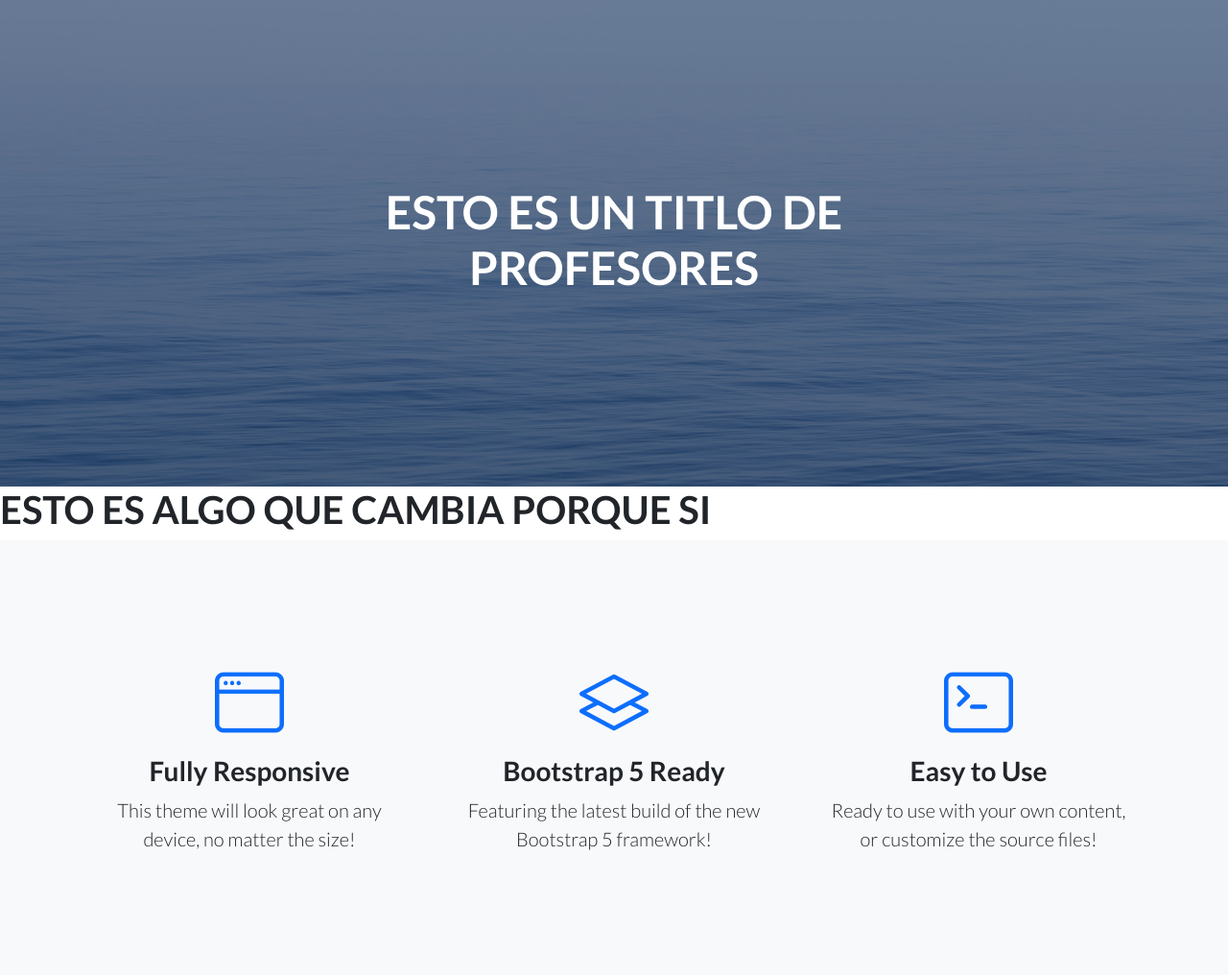
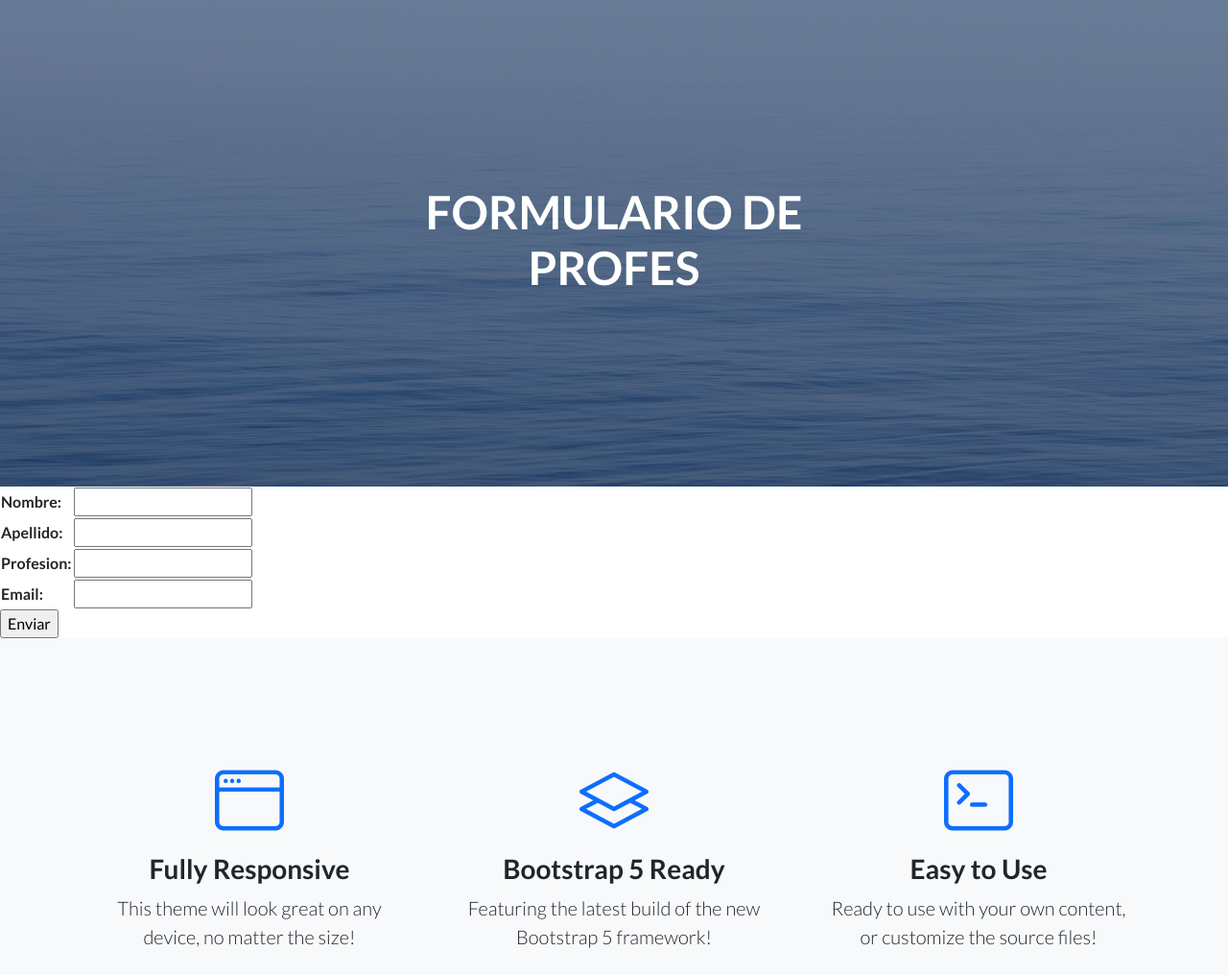
Before and after one commit to LucianoVazquezVargas/proyecto31105, a Django app: page /AppCoder/profesores/ in a window 1280 px wide. Shown: the part 66-1082 px from the top of the page at 96% size. Run offline with Django 4.2, Linux system fonts and the light colour scheme; some libraries are stand-ins or nearby versions.

Commit message:
problema clase 21

```diff
--- /dev/null
+++ b/coder/AppCoder/forms.py
@@ -0,0 +1,11 @@
+from django import forms
+
+class CursoForm(forms.Form):
+    nombre= forms.CharField(max_length=50)
+    comision=forms.IntegerField()
+
+class ProfeForm(forms.Form):
+    nombre=forms.CharField(max_length=50)
+    apellido=forms.CharField(max_length=50)
+    profesion=forms.CharField(max_length=50)
+    email=forms.EmailField()
--- a/coder/AppCoder/templates/AppCoder/profesores.html
+++ b/coder/AppCoder/templates/AppCoder/profesores.html
@@ -2,9 +2,15 @@
 {% load static %}
 
 {% block titulo %}
-<h1>ESTO ES UN TITLO DE PROFESORES</h1>
+<h1>FORMULARIO DE PROFES</h1>
 {% endblock %}
 
 {% block contenido_que_cambia %}
-<h1>ESTO ES ALGO QUE CAMBIA PORQUE SI</h1>
+<form action="{% url 'profesores' %}" method="POST"> {% csrf_token %}
+
+    <table>
+        {{ formulario.as_table }}
+    </table>
+    <input type="submit" value="Enviar">
+</form>
 {% endblock %}
--- a/coder/AppCoder/urls.py
+++ b/coder/AppCoder/urls.py
@@ -2,11 +2,12 @@ from django.urls import path
 from AppCoder.views import *
 
 urlpatterns = [
-    path("curso/",curso,name="curso"),
     path("",inicio,name="inicio"),
     path("cursos/",cursos,name="cursos"),
     path("estudiantes/",estudiantes,name="estudiantes"),
     path("profesores/",profesores,name="profesores"),
     path("entregables/",entregables,name="entregables"),
+    path("busquedaComision/",busquedaComision,name="busquedaComision"),
+    path("buscar/",buscar,name="buscar"),
 
 ]
--- a/coder/AppCoder/views.py
+++ b/coder/AppCoder/views.py
@@ -1,12 +1,7 @@
 from django.shortcuts import render
 from django.http import HttpResponse
-from .models import Curso
-
-def curso(request):
-    curso=Curso(nombre="Python",comision=31105)
-    curso.save()
-    texto=f"Curso creado: nombre: {curso.nombre} comision: {curso.comision}"
-    return HttpResponse(texto)
+from .models import *
+from .forms import *
 
 def inicio(request):
     return render(request,"AppCoder/inicio.html")
@@ -17,8 +12,63 @@ def cursos(request):
 def estudiantes(request):
     return render(request,"AppCoder/estudiantes.html")
 
-def profesores(request):
-    return render(request,"AppCoder/profesores.html")
 
 def entregables(request):
     return render(request,"AppCoder/entregables.html")
+
+'''def cursoFormulario(request):
+    if request.method=="POST":
+        nombre=request.POST["nombre"]
+        comision=request.POST["comision"]
+        curso=Curso(nombre=nombre,comision=comision)
+        curso.save()
+
+
+    return render(request,"AppCoder/cursoFormulario.html")
+'''
+#Esta de abajo es la que se usa de verdad
+def cursos(request):
+    if request.method=="POST":
+        form=CursoForm(request.POST)
+        print(form)
+        if form.is_valid():
+            informacion=form.cleaned_data#cleaned_data es un diccionario
+            print(informacion)
+            nombre=informacion["nombre"]
+            comision=informacion["comision"]
+            curso=Curso(nombre=nombre,comision=comision)
+            curso.save()
+            return render (request,"AppCoder/inicio.html")
+    else:
+        formulario=CursoForm()
+        return render (request,"AppCoder/cursos.html",{"formulario":formulario})
+
+
+def profesores(request):
+    if request.method=="POST":
+        form= ProfeForm(request.POST)
+        if form.is_valid():
+            info=form.cleaned_data
+            nombre=info["nombre"]
+            apellido=info["apellido"]
+            profesion=info["profesion"]
+            email=info["email"]
+            profe=Profesor(nombre=nombre,apellido=apellido,profesion=profesion,email=email)
+            profe.save()
+            return render(request,"AppCoder/inicio.html")
+    else:
+        form=ProfeForm()
+    return render(request,"AppCoder/profesores.html",{"formulario":form})
+
+def busquedaComision(request):
+    return render(request,"AppCoder/busquedaComision.html")
+
+def buscar(request):
+    if request.GET["comision"]:
+
+        comision=request.GET["comision"]
+     #Trae de la base TODOS los cursos con esa comision(existen all,filter y get)
+        cursos=Curso.objects.filter(comision=comision)
+        return render(request, "AppCoder/resultadosBusqueda.html", {"cursos":cursos})
+    else:
+        return render(request,"AppCoder/busquedaComision.html"),{"mensaje":"ingrese una comision"}
```
Also changed, not shown: coder/AppCoder/templates/AppCoder/busquedaComision.html (added, +16 -0 lines), coder/AppCoder/templates/AppCoder/cursos.html (+8 -2 lines), coder/AppCoder/templates/AppCoder/resultadosBusqueda.html (added, +21 -0 lines), coder/db.sqlite3.
